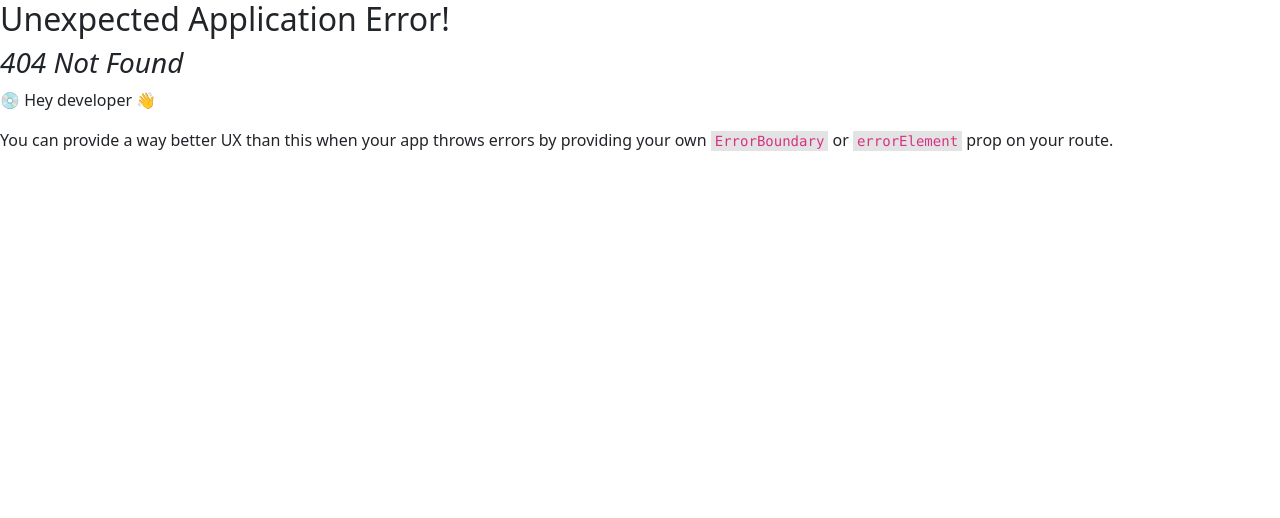
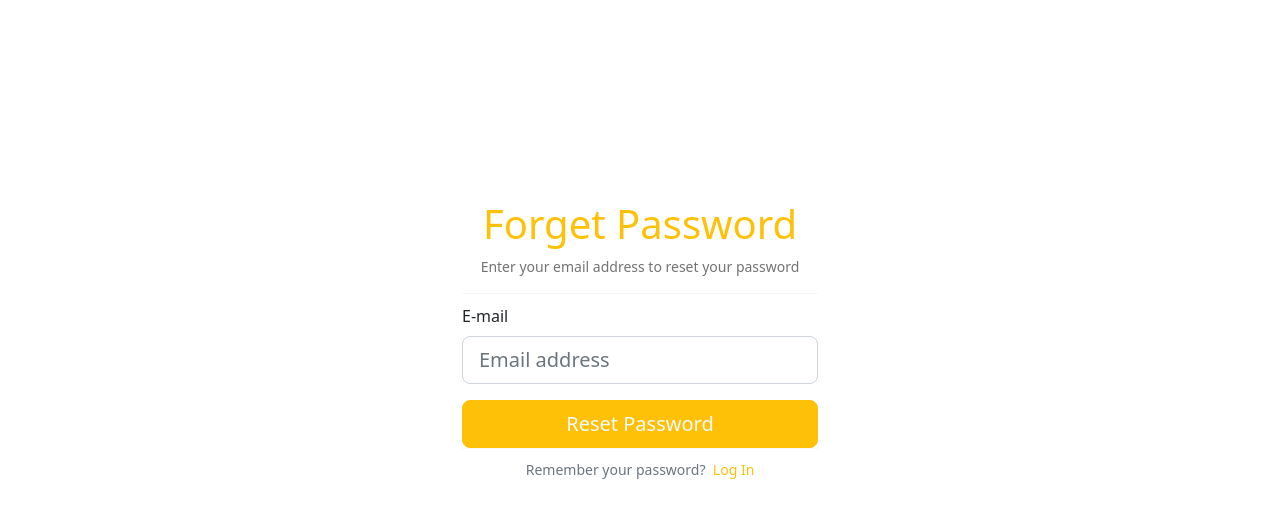
Before and after one commit to suprayogo/Food-Recipe-FE, a React (Create React App) app: page /forgetpassword in a window 1280 px wide. Before the commit this address had no page. Shown: the top 518 px of the page. Built offline with nearby package versions, Linux system fonts and the light colour scheme.

Commit message:
add page forgot password

```diff
--- a/src/App.jsx
+++ b/src/App.jsx
@@ -9,6 +9,7 @@ import Register from "./pages/Register"
 import Login from "./pages/Login";
 import AddRecipe from "./pages/AddRecipe";
 import Profile from "./pages/Profile";
+import ForgetPassword from "./pages/ForgetPassword";
 import store from './store'
 import { Provider } from 'react-redux'
 import axios from "axios";
@@ -41,6 +42,10 @@ const router =createBrowserRouter([
   {
     path: "/video/:id",
     element: <Video />,
+  },
+  {
+    path: "/forgetpassword",
+    element: <ForgetPassword />,
   },
 ]);
 
--- /dev/null
+++ b/src/pages/ForgetPassword.jsx
@@ -0,0 +1,65 @@
+import React, { useState } from "react";
+
+import { Link } from "react-router-dom";
+
+function ForgetPassword() {
+  const [email, setEmail] = useState("");
+
+  const handleSubmit = (e) => {
+    e.preventDefault();
+
+    console.log("Submitting form...");
+  };
+
+  return (
+    <div
+      className="container forget-password-container "
+      style={{ marginTop: "25vh" }}
+    >
+      <div className="row justify-content-center">
+        <div className="col-md-4 col-xs-12">
+          <h1 className="text-center text-warning">Forget Password</h1>
+          <p className="text-center">
+            Enter your email address to reset your password
+          </p>
+          <hr />
+
+          <form onSubmit={handleSubmit}>
+            <div className="mb-3">
+              <label htmlFor="email" className="form-label">
+                E-mail
+              </label>
+              <input
+                type="email"
+                className="form-control form-control-lg"
+                id="email"
+                aria-describedby="emailHelp"
+                placeholder="Email address"
+                value={email}
+                onChange={(e) => setEmail(e.target.value)}
+                required
+              />
+            </div>
+
+            <div className="d-grid">
+              <button type="submit" className="btn btn-warning btn-lg">
+                Reset Password
+              </button>
+            </div>
+          </form>
+
+          <hr />
+
+          <small className="d-block text-center text-muted">
+            Remember your password?
+            <Link className="text-warning text-decoration-none" to="/login">
+              &nbsp; Log In
+            </Link>
+          </small>
+        </div>
+      </div>
+    </div>
+  );
+}
+
+export default ForgetPassword;
--- a/src/pages/Login.jsx
+++ b/src/pages/Login.jsx
@@ -4,9 +4,8 @@ import { Link, useNavigate } from "react-router-dom";
 import axios from "axios";
 import Swal from "sweetalert2";
 import { useDispatch, useSelector } from "react-redux";
-import {addAuth} from "../reducers/auth"
-import { FaEye, FaEyeSlash } from 'react-icons/fa';
-
+import { addAuth } from "../reducers/auth";
+import { FaEye, FaEyeSlash } from "react-icons/fa";
 
 function Login() {
   const [isChecked, setIsChecked] = React.useState(false);
@@ -20,23 +19,18 @@ function Login() {
     setShowPassword((prevShowPassword) => !prevShowPassword);
   };
 
-
-
-
   React.useEffect(() => {
-  if (localStorage.getItem("auth") || state.auth){
+    if (localStorage.getItem("auth") || state.auth) {
       navigate("/profile");
     }
   }, [state]);
 
-
-
   const handleLogin = () => {
     if (!isChecked) {
       Swal.fire({
-      title: 'Agree to Terms',
-      text: 'Please agree to the terms & conditions to log in.',
-      icon: 'warning',
+        title: "Agree to Terms",
+        text: "Please agree to the terms & conditions to log in.",
+        icon: "warning",
       });
       return;
     }
@@ -48,25 +42,25 @@ const handleLogin = () => {
       })
       .then((result) => {
         Swal.fire({
-        title: 'Login Success',
-        text: 'Login Success, Redirect In App',
-        icon: 'success',
+          title: "Login Success",
+          text: "Login Success, Redirect In App",
+          icon: "success",
         }).then(() => {
-        localStorage.setItem('auth', 'true');
-        localStorage.setItem('token', result?.data?.token);
+          localStorage.setItem("auth", "true");
+          localStorage.setItem("token", result?.data?.token);
           dispatch(addAuth(result));
           console.log(result?.data?.token);
-        navigate('/profile');
+          navigate("/profile");
         });
       })
       .catch((error) => {
         Swal.fire({
-        title: 'Login Failed',
-        text: error?.response?.data?.message ?? 'Something wrong in our app',
-        icon: 'error',
+          title: "Login Failed",
+          text: error?.response?.data?.message ?? "Something wrong in our app",
+          icon: "error",
         });
       });
-  }
+  };
 
   return (
     <>
@@ -77,9 +71,11 @@ const handleLogin = () => {
             <p className="text-center">Log in into your exiting account</p>
             <hr />
 
-            <form onSubmit={(event) => {
+            <form
+              onSubmit={(event) => {
                 event.preventDefault();
-            }}>
+              }}
+            >
               <div className="mb-3">
                 <label for="exampleInputEmail1" className="form-label">
                   E-mail
@@ -94,7 +90,6 @@ const handleLogin = () => {
                   required
                 />
               </div>
-
 
               <div className="mb-3">
                 <label for="exampleInputPassword1" className="form-label">
@@ -119,11 +114,6 @@ const handleLogin = () => {
                 </div>
               </div>
 
-
-
-
-
-
               <div className="mb-3 form-check">
                 <input
                   type="checkbox"
@@ -137,7 +127,12 @@ const handleLogin = () => {
                 </label>
               </div>
               <div className="d-grid">
-                <button type="submit" disabled={!isChecked} className="btn btn-warning btn-lg" onClick={handleLogin}>
+                <button
+                  type="submit"
+                  disabled={!isChecked}
+                  className="btn btn-warning btn-lg"
+                  onClick={handleLogin}
+                >
                   Log in
                 </button>
               </div>
@@ -145,7 +140,7 @@ const handleLogin = () => {
 
             <small>
               <Link
-                to="/forget.html"
+                to="/forgetpassword"
                 className="d-block text-decoration-none text-muted text-right mt-3"
               >
                 Forgot Password
@@ -159,7 +154,7 @@ const handleLogin = () => {
                 className="text-warning text-decoration-none"
                 to="/register"
               >
-                Sign Up
+                &nbsp; Sign Up
               </Link>
             </small>
           </div>
--- a/src/pages/Register.jsx
+++ b/src/pages/Register.jsx
@@ -3,8 +3,7 @@ import { Link } from "react-router-dom";
 import axios from "axios";
 import Swal from "sweetalert2";
 import { useNavigate } from "react-router-dom";
-import { FaEye, FaEyeSlash } from 'react-icons/fa';
-
+import { FaEye, FaEyeSlash } from "react-icons/fa";
 
 function Register() {
   const [isChecked, setIsChecked] = React.useState(false);
@@ -21,13 +20,13 @@ function Register() {
   const handleRegister = () => {
     if (!isChecked) {
       Swal.fire({
-        title: 'Agree to Terms',
-        text: 'Please agree to the terms & conditions to log in.',
-        icon: 'warning',
+        title: "Agree to Terms",
+        text: "Please agree to the terms & conditions to log in.",
+        icon: "warning",
       });
       return;
     }
-       Swal.showLoading();
+    Swal.showLoading();
     axios
       .post(`${process.env.REACT_APP_BASE_URL}/auth/register`, {
         email: email,
@@ -162,9 +161,6 @@ function Register() {
                 </label>
               </div>
 
-
-
-
               <div className="d-grid mb-3">
                 <button
                   type="submit"
@@ -183,7 +179,7 @@ function Register() {
                 className="text-warning text-decoration-none mb-3"
                 to="/login"
               >
-                Log in Here
+                &nbsp; Log in Here
               </Link>
             </small>
           </div>
```
Lines whose indentation alone changed are shown as unchanged.
